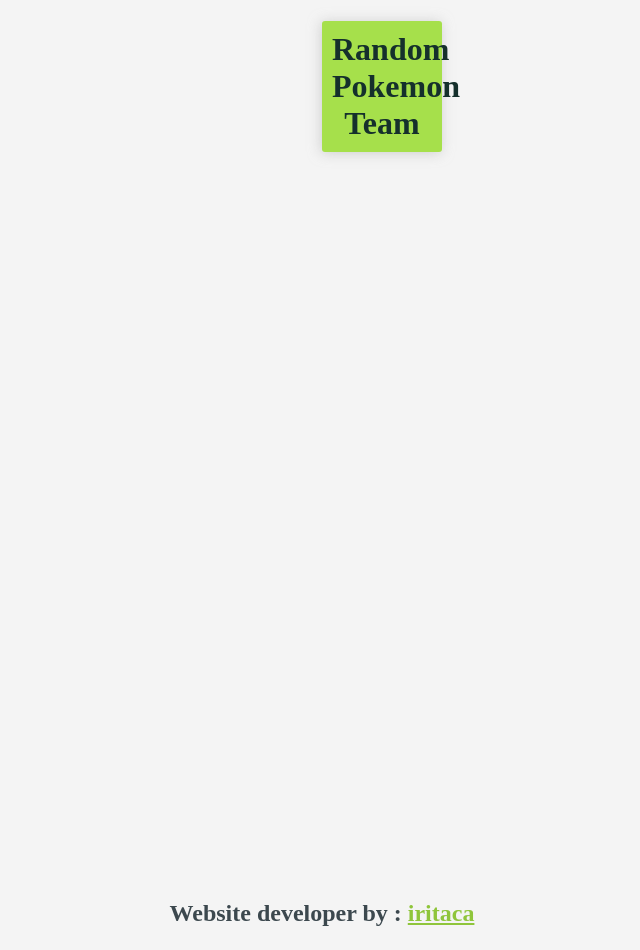
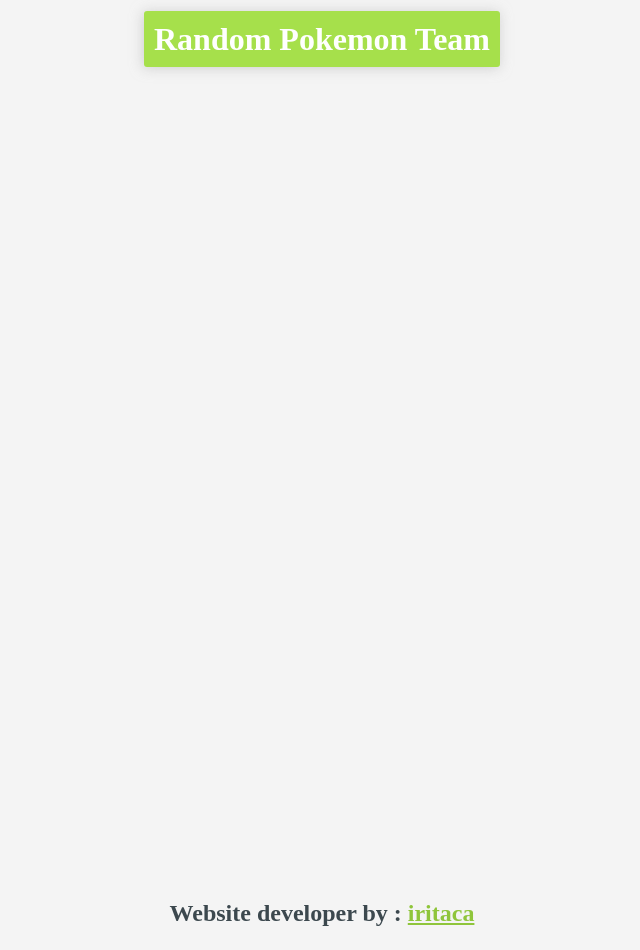
Before and after one commit to iritaca/Random-Pokemon-Team, a website built with webpack: page public/index.html in a window 1280 px wide. Shown: the whole page, without its empty margins (318-958 px from the left). Built offline with nearby package versions, Linux system fonts and the light colour scheme; no server answers; files whose address does not match are found by name.

Commit message:
Se quito la seccion del boton y se agregaron los estilos en el Header

```diff
--- a/src/styles/style.css
+++ b/src/styles/style.css
@@ -12,7 +12,7 @@
 }
 .Header-logo a{
     text-decoration:none;
-    color:#15302C;
+    color:#fff;
     border-radius:3px;
     padding:10px;
 }
@@ -21,18 +21,14 @@
     justify-content: center;
 }
 .button{
-    width:100px;
     margin:0 auto;
     padding:10px;
     border-radius:10px;
     border:none;
     background-color: #a6e04b ;
-    color:#fff;
     box-shadow: -1px 1px 13px 0px rgba(181, 181, 181,0.6);
     cursor: pointer;
     outline: none;
-    position: absolute;
-    z-index: 2;
 }
 .content{
     /* border:1px solid red; */
@@ -42,9 +38,7 @@
     display: none;
 
 }
-.loading{
-    /* display:none; */
-}
+
 .content.up{
     display:grid;
     grid-template-columns:repeat(3,30%);
```
Also changed, not shown: public/index.html (+0 -2 lines), src/utils/buttonClick.js (deleted, +0 -8 lines).
